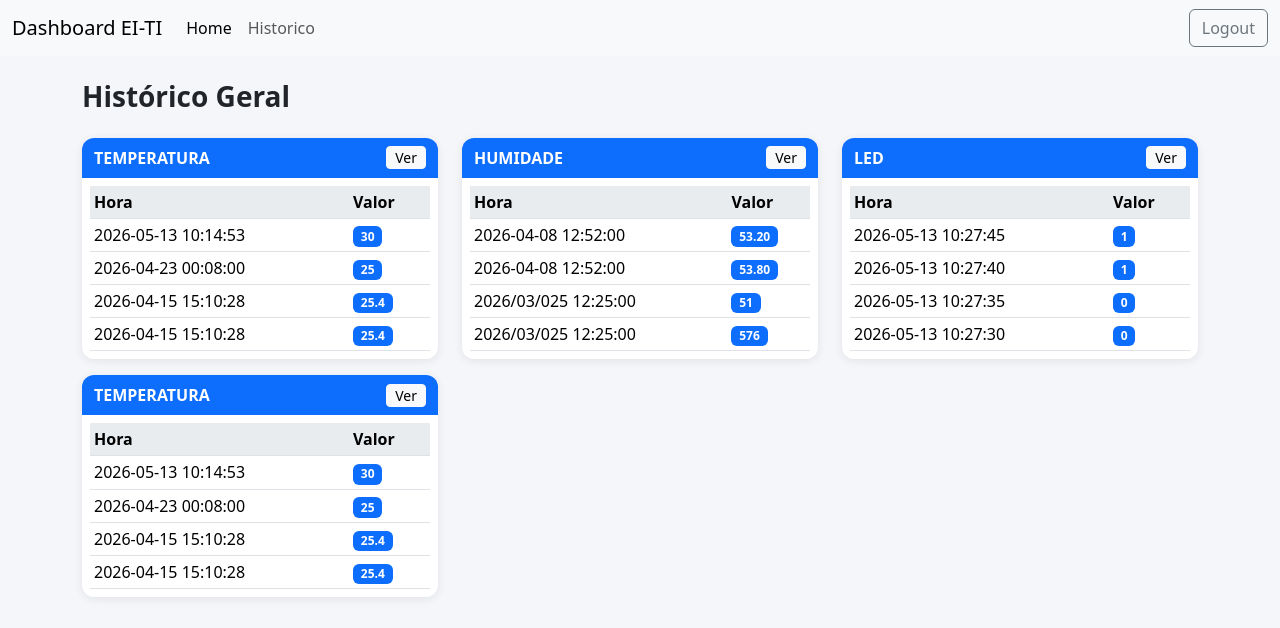
After one commit to S0FT-s/ti_project, a PHP site: page /historico.php in a window 1280 px wide. The commit adds this page. Shown: the top 628 px of the page. Run offline with PHP 8.4, Linux system fonts and the light colour scheme.

Commit message:
history page
Just add the history page and make some necessary changes to the dashboard.

```diff
--- a/ti/dashboard.php
+++ b/ti/dashboard.php
@@ -98,7 +98,7 @@
                     <div class="card-footer">
                         <p class="text-center">
                             <strong>Atualizacao: </strong><?php echo $hora_temperatura;  ?>
-                            <a href="#">Historico</a>
+                            <a href="historico.php?nome=<?php echo $nome_temperatura?>">Historico</a>
                         </p>
                     </div>
                 </div>
@@ -125,7 +125,7 @@
                     <div class="card-footer">
                         <p class="text-center">
                             <strong>Atualizacao: </strong><?php echo $hora_humidade;  ?>
-                            <a href="#">Historico</a>
+                            <a href="historico.php?nome=<?php echo $nome_humidade?>">Historico</a>
                         </p>
                     </div>
                 </div>
@@ -159,7 +159,7 @@
                     <div class="card-footer">
                         <p class="text-center">
                             <strong>Atualizacao: </strong><?php echo $hora_led;  ?>
-                            <a href="#">Historico</a>
+                            <a href="historico.php?nome=<?php echo $nome_led?>">Historico</a>
                         </p>
                     </div>
                 </div>
--- /dev/null
+++ b/ti/historico.php
@@ -0,0 +1,209 @@
+<?php
+if(isset($_GET['nome'])){
+    $nomeSensor = $_GET['nome'];
+}else{
+    $nomeSensor = null;
+}
+?>
+
+<!DOCTYPE html>
+<html lang="pt">
+<head>
+    <meta charset="UTF-8">
+    <title>Histórico IoT</title>
+
+    <link href="https://cdn.jsdelivr.net/npm/bootstrap@5.3.3/dist/css/bootstrap.min.css" rel="stylesheet">
+    <nav class="navbar navbar-expand-lg bg-body-tertiary">
+        <div class="container-fluid">
+          <a class="navbar-brand" href="dashboard.php">Dashboard EI-TI</a>
+          <button class="navbar-toggler" type="button" data-bs-toggle="collapse" data-bs-target="#navbarScroll" aria-controls="navbarScroll" aria-expanded="false" aria-label="Toggle navigation">
+            <span class="navbar-toggler-icon"></span>
+          </button>
+          <div class="collapse navbar-collapse" id="navbarScroll">
+            <ul class="navbar-nav me-auto my-2 my-lg-0 navbar-nav-scroll" style="--bs-scroll-height: 100px;">
+              <li class="nav-item">
+                <a class="nav-link active" aria-current="page" href="dashboard.php">Home</a>
+              </li>
+              <li class="nav-item">
+                <a class="nav-link" href="historico.php">Historico</a>
+              </li>
+            </ul>
+            <form action="logout.php" class="d-flex" method="POST">
+              <button class="btn btn-outline-secondary" type="submit">Logout</button>
+            </form>
+          </div>
+        </div>
+      </nav>
+    <style>
+        body {
+            background: #f4f6f9;
+        }
+
+        .card {
+            border: 0;
+            border-radius: 12px;
+            box-shadow: 0 2px 10px rgba(0,0,0,0.08);
+        }
+
+        .header-box {
+            background: #0d6efd;
+            color: white;
+            padding: 12px;
+            border-radius: 12px 12px 0 0;
+            font-weight: bold;
+        }
+
+        .table th {
+            background: #e9ecef;
+        }
+
+        .badge-sensor {
+            background: #0d6efd;
+        }
+    </style>
+</head>
+
+<body>
+
+<div class="container mt-4">
+
+<?php if (isset($nomeSensor)): ?>
+
+    <!-- 🔵 HISTÓRICO INDIVIDUAL -->
+    <a href="historico.php" class="btn btn-secondary mb-3">Voltar</a>
+
+    <?php
+        $dir = "api/files/" . $nomeSensor;
+        $file = $dir . "/log.txt";
+
+        if (!file_exists($file)) {
+            echo "<div class='alert alert-danger'>O ficheiro nao existe</div>";
+            header("refresh:5;url=historico.php");
+        } else {
+
+            $linhas = array_reverse(file($file, FILE_IGNORE_NEW_LINES | FILE_SKIP_EMPTY_LINES));
+    ?>
+
+    <div class="card">
+        <div class="header-box">Sensor: <?php echo strtoupper($nomeSensor); ?></div>
+
+        <div class="card-body">
+
+            <table class="table table-hover">
+                <thead>
+                    <tr>
+                        <th>Hora</th>
+                        <th>Valor</th>
+                    </tr>
+                </thead>
+                <tbody>
+
+                <?php foreach ($linhas as $l): ?>
+                    <?php
+                        $d = explode(";", $l);
+                        $hora = $d[0] ?? '';
+                        $valor = $d[1] ?? '';
+                    ?>
+                    <tr>
+                        <td><?php echo $hora; ?></td>
+                        <td><span class="badge bg-primary"><?php echo $valor; ?></span></td>
+                    </tr>
+                <?php endforeach; ?>
+
+                </tbody>
+            </table>
+
+        </div>
+    </div>
+
+    <?php } ?>
+
+<?php else: ?>
+
+    <!-- 🟢 HISTÓRICO GERAL -->
+    <h3 class="mb-4"><strong>Histórico Geral</strong></h3>
+
+    <?php
+        $base = "api/files/";
+
+        if (!is_dir($base)) {
+            die("<div class='alert alert-danger'>Ficheiro files não encontrada</div>");
+            header("refresh:5;url=dashboard.php");
+        }
+
+        $sensores = array_diff(scandir($base), ['.', '..']);
+    ?>
+
+    <div class="row">
+
+    <?php foreach ($sensores as $sensor): ?>
+
+        <?php
+            $file = $base . $sensor . "/log.txt";
+            if (!file_exists($file)) continue;
+
+            $linhas = array_reverse(file($file, FILE_IGNORE_NEW_LINES | FILE_SKIP_EMPTY_LINES));
+        ?>
+
+        <div class="col-lg-4 col-md-6 mb-3">
+
+            <div class="card h-100">
+
+                <!-- HEADER -->
+                <div class="header-box d-flex justify-content-between align-items-center py-2">
+                    <span><?php echo strtoupper($sensor);  ?></span>
+
+                    <a class="btn btn-light btn-sm py-0 px-2"
+                       href="historico.php?nome=<?php echo $sensor; ?>">
+                        Ver
+                    </a>
+                </div>
+
+                <!-- BODY -->
+                <div class="card-body p-2">
+
+                    <table class="table table-sm table-hover mb-0">
+                        <thead>
+                            <tr>
+                                <th>Hora</th>
+                                <th>Valor</th>
+                            </tr>
+                        </thead>
+
+                        <tbody>
+
+                        <?php foreach (array_slice($linhas, 0, 4) as $l): ?>
+                            <?php
+                                $d = explode(";", $l);
+                                $hora = $d[0] ?? '';
+                                $valor = $d[1] ?? '';
+                            ?>
+                            <tr>
+                                <td><?php echo $hora; ?></td>
+                                <td>
+                                    <span class="badge bg-primary">
+                                        <?php echo $valor; ?>
+                                    </span>
+                                </td>
+                            </tr>
+                        <?php endforeach; ?>
+
+                        </tbody>
+                    </table>
+
+                </div>
+
+            </div>
+
+        </div>
+
+    <?php endforeach; ?>
+
+    </div>
+
+<?php endif; ?>
+
+</div>
+
+</body>
+</html>
```
